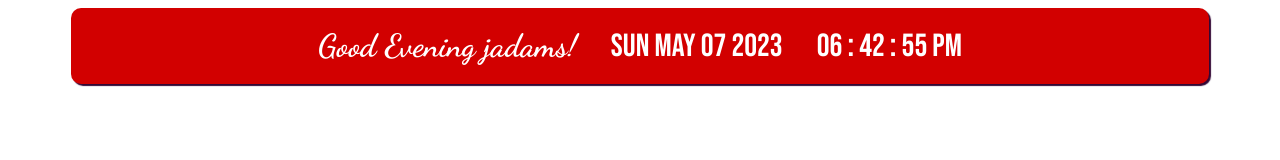
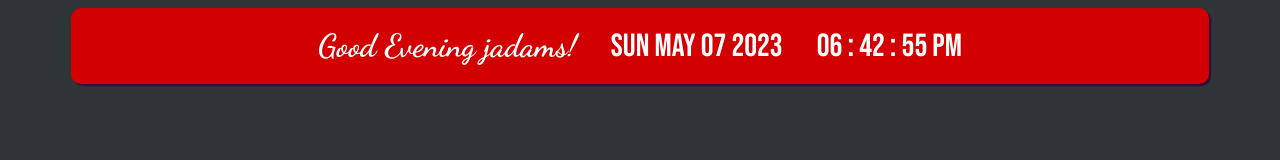
Before and after one commit to jacko256/greetme3, a plain HTML site: page index.html in a window 1280 px wide. Drawn offline with Linux system fonts and the light colour scheme.

Commit message:
Update index.html

```diff
--- a/index.html
+++ b/index.html
@@ -12,7 +12,7 @@
         /*CSS RESETS*/
 
 body{
-    background-color: #fff;
+    background-color: #2F3437;
     line-height: 1.6;
 
 }
```
